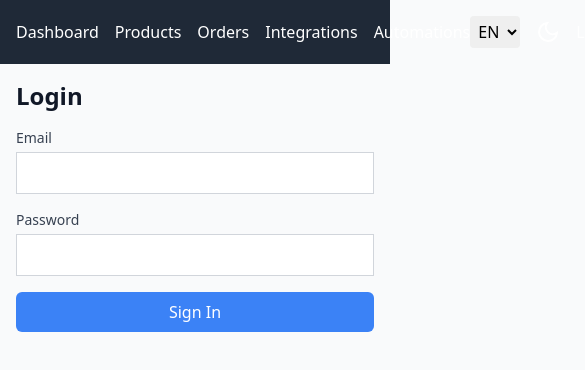
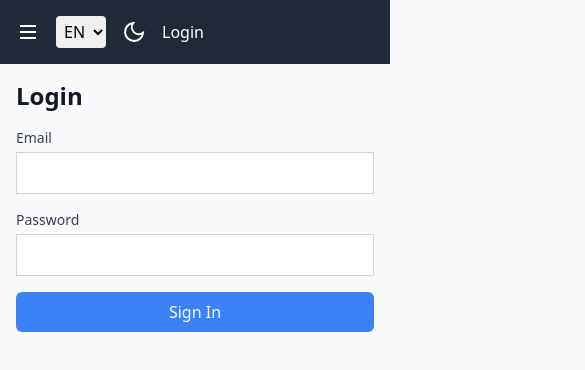
Before and after one commit to ademisler/OpenCommerce, a Next.js app: page /login in a window 390 px wide. Shown: the top 370 px of the page, 585 px wide, since content can reach past the window. Built offline with nearby package versions, Linux system fonts and the light colour scheme; no server answers.

Commit message:
Improve orders page dark mode and mobile menu

```diff
--- a/src/components/Icons.tsx
+++ b/src/components/Icons.tsx
@@ -64,3 +64,27 @@ export const MoonIcon: React.FC<{ className?: string }> = ({ className }) => (
     <path d="M21 12.79A9 9 0 1111.21 3 7 7 0 0021 12.79z" />
   </svg>
 );
+
+export const MenuIcon: React.FC<{ className?: string }> = ({ className }) => (
+  <svg
+    viewBox="0 0 24 24"
+    fill="none"
+    stroke="currentColor"
+    strokeWidth={2}
+    className={className}
+  >
+    <path d="M4 6h16M4 12h16M4 18h16" />
+  </svg>
+);
+
+export const XIcon: React.FC<{ className?: string }> = ({ className }) => (
+  <svg
+    viewBox="0 0 24 24"
+    fill="none"
+    stroke="currentColor"
+    strokeWidth={2}
+    className={className}
+  >
+    <path d="M6 18L18 6M6 6l12 12" />
+  </svg>
+);
--- a/src/components/Layout.tsx
+++ b/src/components/Layout.tsx
@@ -3,7 +3,7 @@ import Link from 'next/link';
 import { useSession, signOut } from 'next-auth/react';
 import { useI18n, Lang } from '../lib/i18n';
 import { useTheme } from '../lib/theme';
-import { SunIcon, MoonIcon } from './Icons';
+import { SunIcon, MoonIcon, MenuIcon, XIcon } from './Icons';
 
 interface Props {
   children: React.ReactNode;
@@ -14,6 +14,7 @@ const Layout: React.FC<Props> = ({ children }) => {
   const { t, lang, setLang } = useI18n();
   const { theme, toggleTheme } = useTheme();
   const [menuOpen, setMenuOpen] = useState(false);
+  const [navOpen, setNavOpen] = useState(false);
   const [profile, setProfile] = useState<{ name: string; image: string }>({ name: '', image: '' });
 
   useEffect(() => {
@@ -32,8 +33,15 @@ const Layout: React.FC<Props> = ({ children }) => {
   return (
     <div className="min-h-screen flex flex-col bg-gray-50 text-gray-900 dark:bg-gray-900 dark:text-gray-100">
       <header className="bg-gray-800 text-white dark:bg-gray-700">
-        <nav className="flex items-center container mx-auto p-4">
-          <div className="flex space-x-4 flex-1">
+        <nav className="flex items-center container mx-auto p-4 relative">
+          <button
+            className="mr-4 block md:hidden"
+            onClick={() => setNavOpen(!navOpen)}
+            aria-label="Menu"
+          >
+            {navOpen ? <XIcon className="w-6 h-6" /> : <MenuIcon className="w-6 h-6" />}
+          </button>
+          <div className="hidden md:flex space-x-4 flex-1">
             <Link href="/dashboard" className="hover:underline">{t('dashboard')}</Link>
             <Link href="/products" className="hover:underline">{t('products')}</Link>
             <Link href="/orders" className="hover:underline">{t('orders')}</Link>
@@ -85,6 +93,15 @@ const Layout: React.FC<Props> = ({ children }) => {
             <Link href="/login" className="hover:underline">{t('login')}</Link>
           )}
         </nav>
+        {navOpen && (
+          <div className="md:hidden flex flex-col space-y-2 px-4 pb-4 bg-gray-800 text-white dark:bg-gray-700">
+            <Link href="/dashboard" className="hover:underline" onClick={() => setNavOpen(false)}>{t('dashboard')}</Link>
+            <Link href="/products" className="hover:underline" onClick={() => setNavOpen(false)}>{t('products')}</Link>
+            <Link href="/orders" className="hover:underline" onClick={() => setNavOpen(false)}>{t('orders')}</Link>
+            <Link href="/integrations" className="hover:underline" onClick={() => setNavOpen(false)}>{t('integrations')}</Link>
+            <Link href="/automations" className="hover:underline" onClick={() => setNavOpen(false)}>{t('automations')}</Link>
+          </div>
+        )}
       </header>
       <main className="flex-1 p-4 container mx-auto">{children}</main>
     </div>
--- a/src/lib/i18n.tsx
+++ b/src/lib/i18n.tsx
@@ -29,6 +29,7 @@ const translations: Record<Lang, Record<string, string>> = {
     searchProducts: 'Search products',
     noStore: 'No WooCommerce store configured.',
     loading: 'Loading...',
+    noOrders: 'No orders found.',
     createOrder: 'Create Order',
     firstName: 'First name',
     lastName: 'Last name',
@@ -98,6 +99,7 @@ const translations: Record<Lang, Record<string, string>> = {
     searchProducts: 'Ürünlerde ara',
     noStore: 'WooCommerce mağazası yapılandırılmamış.',
     loading: 'Yükleniyor...',
+    noOrders: 'Hiç sipariş bulunamadı.',
     createOrder: 'Sipariş Oluştur',
     firstName: 'Ad',
     lastName: 'Soyad',
@@ -167,6 +169,7 @@ const translations: Record<Lang, Record<string, string>> = {
     searchProducts: 'Rechercher des produits',
     noStore: 'Aucune boutique WooCommerce configurée.',
     loading: 'Chargement...',
+    noOrders: 'Aucune commande trouvée.',
     createOrder: 'Créer une commande',
     firstName: 'Prénom',
     lastName: 'Nom de famille',
--- a/src/pages/orders/index.tsx
+++ b/src/pages/orders/index.tsx
@@ -59,13 +59,13 @@ export default function Orders() {
       <h1 className="text-2xl font-bold mb-4">{t('orders')}</h1>
       <Link
         href="/orders/create"
-        className="inline-block mb-4 bg-blue-500 text-white px-4 py-2 rounded"
+        className="inline-block mb-4 bg-blue-500 dark:bg-blue-600 text-white px-4 py-2 rounded"
       >
         {t('createOrder')}
       </Link>
       <div className="mb-4">
         <select
-          className="border p-2"
+          className="border border-gray-300 dark:border-gray-600 bg-white dark:bg-gray-800 text-gray-700 dark:text-gray-200 p-2"
           value={selected?.id ?? ''}
           onChange={(e) => {
             const store = stores.find((s) => s.id === Number(e.target.value));
@@ -79,13 +79,20 @@ export default function Orders() {
           ))}
         </select>
       </div>
+      {data.length === 0 ? (
+        <p>{t('noOrders')}</p>
+      ) : (
         <ul className="space-y-2">
           {data.map((order) => (
-          <li key={order.id} className="border p-2 rounded">
+            <li
+              key={order.id}
+              className="border border-gray-300 dark:border-gray-600 p-2 rounded bg-white dark:bg-gray-800"
+            >
               <Link href={`/orders/${order.id}`}>{t('order')} #{order.id}</Link>
             </li>
           ))}
         </ul>
+      )}
     </Layout>
   );
 }
```
Lines whose indentation alone changed are shown as unchanged.
